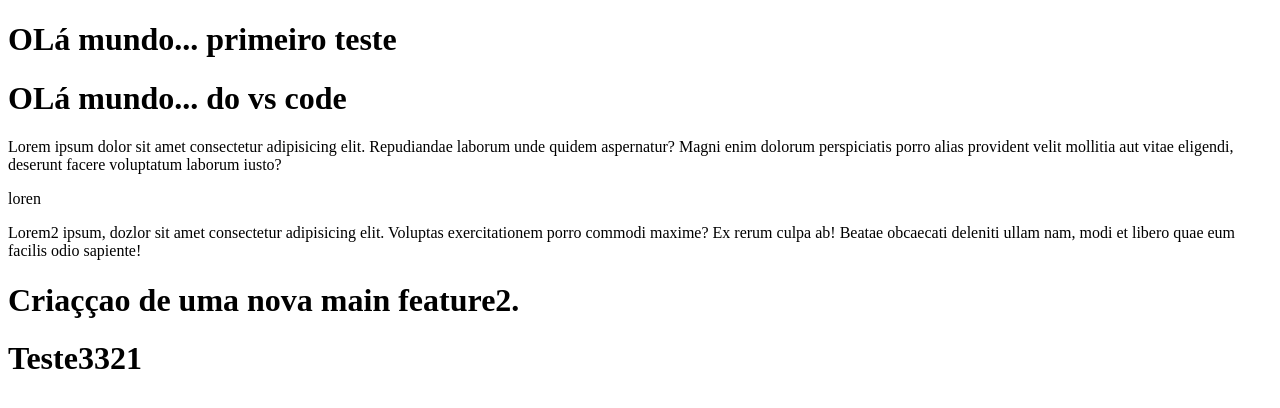
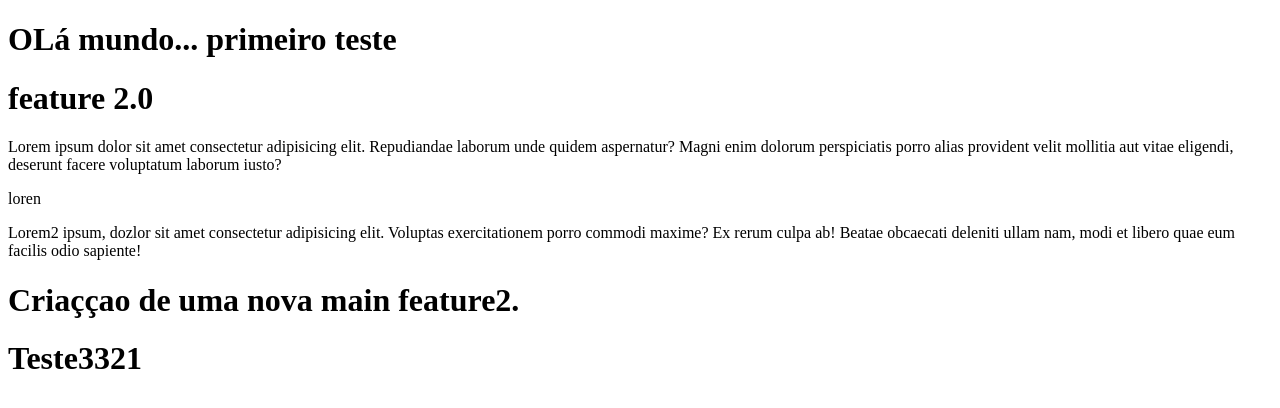
Before and after one commit to alanrene013/codes1, a plain HTML site: page index.html in a window 1280 px wide. Drawn offline with Linux system fonts and the light colour scheme.

Commit message:
feature2.0

```diff
--- a/index.html
+++ b/index.html
@@ -8,7 +8,7 @@
 </head>
 <body>
     <h1>OLá mundo... primeiro teste</h1>
-    <h1>OLá mundo... do vs code</h1>
+    <h1>feature 2.0</h1>
     <p>Lorem ipsum dolor sit amet consectetur adipisicing elit. Repudiandae laborum unde quidem aspernatur? Magni enim dolorum perspiciatis porro alias provident velit mollitia aut vitae eligendi, deserunt facere voluptatum laborum iusto?</p>
     <p> loren<p>
     <p>Lorem2 ipsum, dozlor sit amet consectetur adipisicing elit. Voluptas exercitationem porro commodi maxime? Ex rerum culpa ab! Beatae obcaecati deleniti ullam nam, modi et libero quae eum facilis odio sapiente!</p>
```
